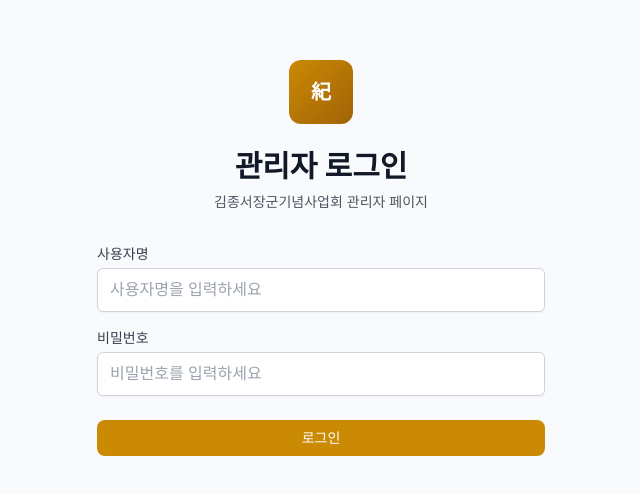
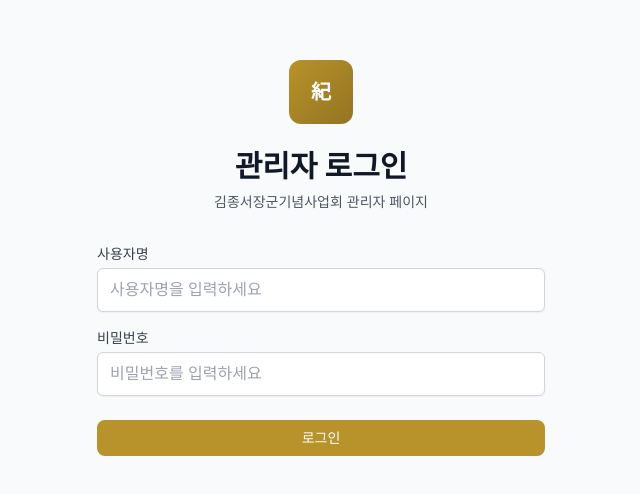
Before and after one commit to kimd345/kimjongseo-frontend, a Next.js app: page /admin/login in a window 1280 px wide. Shown: the part 142-636 px from the top of the page, without its empty margins (319-959 px from the left). Built offline with nearby package versions, Linux system fonts and the light colour scheme.

Commit message:
adjust hero ui

```diff
--- a/src/app/globals.css
+++ b/src/app/globals.css
@@ -68,23 +68,27 @@ body {
                0 2px 6px rgba(0, 0, 0, 0.9);
 }
 
-/* White text shadow utilities for light backgrounds */
-.text-shadow-white-sm {
-  text-shadow: 0 1px 2px rgba(255, 255, 255, 0.8);
+/* Brand-colored text shadow utilities - metallic gold theme */
+.text-shadow-brand-sm {
+  text-shadow: 1px 1px 3px rgba(74, 57, 16, 0.8),
+               0 0 2px rgba(254, 246, 217, 0.9);
 }
 
-.text-shadow-white-md {
-  text-shadow: 0 2px 4px rgba(255, 255, 255, 0.9);
+.text-shadow-brand-md {
+  text-shadow: 2px 2px 4px rgba(74, 57, 16, 0.85),
+               0 0 3px rgba(254, 246, 217, 1);
 }
 
-.text-shadow-white-lg {
-  text-shadow: 0 3px 8px rgba(255, 255, 255, 1),
-               0 1px 3px rgba(255, 255, 255, 0.9);
+.text-shadow-brand-lg {
+  text-shadow: 2px 2px 6px rgba(74, 57, 16, 0.9),
+               1px 1px 3px rgba(107, 83, 24, 0.7),
+               0 0 4px rgba(254, 246, 217, 1);
 }
 
-.text-shadow-white-xl {
-  text-shadow: 0 4px 12px rgba(255, 255, 255, 1),
-               0 2px 6px rgba(255, 255, 255, 1);
+.text-shadow-brand-xl {
+  text-shadow: 3px 3px 8px rgba(74, 57, 16, 0.95),
+               2px 2px 4px rgba(107, 83, 24, 0.8),
+               0 0 6px rgba(254, 246, 217, 1);
 }
 
 /* Line clamping utilities */
--- a/src/components/home/hero.tsx
+++ b/src/components/home/hero.tsx
@@ -19,7 +19,7 @@ function InteractiveWord({
 
 	return (
 		<span
-			className='inline-block cursor-pointer text-brand-900 hover:text-brand-800 transition-colors duration-200 select-none'
+			className='inline-block cursor-pointer text-brand-200 hover:text-brand-300 transition-colors duration-200 select-none'
 			style={{
 				letterSpacing: showChinese ? '0.25em' : 'normal',
 			}}
@@ -203,7 +203,7 @@ export default function EnhancedHeroSection({}: EnhancedHeroSectionProps) {
 	return (
 		<section
 			ref={heroRef}
-			className='relative overflow-hidden'
+			className='relative overflow-hidden select-none'
 			style={{ height: '170vh', minHeight: '170vh' }}
 		>
 			{/* Background Image with Parallax - LIGHT OVERLAY */}
@@ -221,22 +221,22 @@ export default function EnhancedHeroSection({}: EnhancedHeroSectionProps) {
 					onLoad={() => setImageLoaded(true)}
 				/>
 				{/* REVERSED: Light gradient overlay */}
-				{/* <div className='absolute inset-0 bg-gradient-to-b from-white/80 via-white/70 to-white/80' /> */}
+				<div className='absolute inset-0 bg-gradient-to-b from-black/40 via-black/20 to-black/40' />
 			</div>
 
 			{/* Main Content - Right Aligned at Top - DARK TEXT */}
 			<div
 				ref={contentRef}
-				className='relative z-10 text-right text-gray-900 px-6 sm:px-8 md:px-12 lg:px-20 max-w-7xl mx-auto w-full pt-24 sm:pt-32 md:pt-40'
+				className='relative z-10 text-right text-black px-6 sm:px-8 md:px-12 lg:px-20 max-w-7xl mx-auto w-full pt-24 sm:pt-32 md:pt-40'
 			>
 				<div className='ml-auto max-w-2xl'>
 					<h1 className='font-chosun text-4xl sm:text-5xl md:text-6xl lg:text-7xl xl:text-8xl font-bold mb-4 md:mb-6 leading-tight'>
 						절재 김종서 장군
 					</h1>
-					<div className='font-chosun text-xl sm:text-2xl md:text-3xl lg:text-4xl xl:text-5xl text-brand-900 mb-6 md:mb-8'>
+					<div className='font-chosun text-xl sm:text-2xl md:text-3xl lg:text-4xl xl:text-5xl text-gray-900 mb-6 md:mb-8'>
 						金宗瑞 (1383-1453)
 					</div>
-					<p className='text-lg sm:text-xl md:text-2xl lg:text-3xl text-gray-700 leading-relaxed'>
+					<p className='text-lg sm:text-xl md:text-2xl lg:text-3xl text-gray-800 leading-relaxed'>
 						조선 전기의 명재상이자 무장
 						<br />
 						6진 개척을 통한 영토 확장의 주역
@@ -278,7 +278,7 @@ export default function EnhancedHeroSection({}: EnhancedHeroSectionProps) {
 				className='absolute left-6 sm:left-8 md:left-12 lg:left-20 z-10'
 				style={{ top: '45vh' }}
 			>
-				<div className='flex flex-row-reverse items-start gap-3 sm:gap-4 md:gap-6 lg:gap-8 text-gray-900'>
+				<div className='flex flex-row-reverse items-start gap-3 sm:gap-4 md:gap-6 lg:gap-8 text-white'>
 					{/* Stanza 1 - 삭풍은나모끝에불고 (Rightmost - read first) */}
 					<div
 						ref={poemStanza1Ref}
@@ -289,7 +289,7 @@ export default function EnhancedHeroSection({}: EnhancedHeroSectionProps) {
 							textOrientation: 'upright',
 						}}
 					>
-						<p className='font-chosun text-base sm:text-xl md:text-2xl lg:text-3xl xl:text-4xl font-bold text-shadow-white-xl tracking-wide select-none'>
+						<p className='font-chosun text-base sm:text-xl md:text-2xl lg:text-3xl xl:text-4xl font-bold text-shadow-brand-xl tracking-wide'>
 							<InteractiveWord korean='삭풍' chinese='朔風' />
 							은나모끝에불고
 						</p>
@@ -305,7 +305,7 @@ export default function EnhancedHeroSection({}: EnhancedHeroSectionProps) {
 							textOrientation: 'upright',
 						}}
 					>
-						<p className='font-chosun text-base sm:text-xl md:text-2xl lg:text-3xl xl:text-4xl font-bold text-shadow-white-xl tracking-wide select-none'>
+						<p className='font-chosun text-base sm:text-xl md:text-2xl lg:text-3xl xl:text-4xl font-bold text-shadow-brand-xl tracking-wide'>
 							<InteractiveWord korean='명월' chinese='明月' />
 							은눈속에찬데
 						</p>
@@ -321,7 +321,7 @@ export default function EnhancedHeroSection({}: EnhancedHeroSectionProps) {
 							textOrientation: 'upright',
 						}}
 					>
-						<p className='font-chosun text-base sm:text-xl md:text-2xl lg:text-3xl xl:text-4xl font-bold text-shadow-white-xl tracking-wide select-none'>
+						<p className='font-chosun text-base sm:text-xl md:text-2xl lg:text-3xl xl:text-4xl font-bold text-shadow-brand-xl tracking-wide'>
 							<InteractiveWord korean='만리변성' chinese='萬里邊城' />에
 							<InteractiveWord korean='일장검' chinese='一長劍' />
 							짊고서서
@@ -338,7 +338,7 @@ export default function EnhancedHeroSection({}: EnhancedHeroSectionProps) {
 							textOrientation: 'upright',
 						}}
 					>
-						<p className='font-chosun text-base sm:text-xl md:text-2xl lg:text-3xl xl:text-4xl font-bold text-shadow-white-xl tracking-wide select-none'>
+						<p className='font-chosun text-base sm:text-xl md:text-2xl lg:text-3xl xl:text-4xl font-bold text-shadow-brand-xl tracking-wide'>
 							긴파람흰한소래에
 						</p>
 					</div>
@@ -353,7 +353,7 @@ export default function EnhancedHeroSection({}: EnhancedHeroSectionProps) {
 							textOrientation: 'upright',
 						}}
 					>
-						<p className='font-chosun text-base sm:text-xl md:text-2xl lg:text-3xl xl:text-4xl font-bold text-shadow-white-xl tracking-wide select-none'>
+						<p className='font-chosun text-base sm:text-xl md:text-2xl lg:text-3xl xl:text-4xl font-bold text-shadow-brand-xl tracking-wide'>
 							거칠것이없에라
 						</p>
 					</div>
@@ -368,7 +368,7 @@ export default function EnhancedHeroSection({}: EnhancedHeroSectionProps) {
 							textOrientation: 'mixed',
 						}}
 					>
-						<p className='font-chosun text-sm sm:text-base md:text-lg lg:text-xl font-bold border-r-2 border-gray-900/40 pr-2 sm:pr-3 select-none text-shadow-white-xl'>
+						<p className='font-chosun text-sm sm:text-base md:text-lg lg:text-xl font-bold border-r-2 border-gray-900/40 pr-2 sm:pr-3 text-shadow-brand-xl'>
 							- 김종서 장군의 시조{' '}
 							<InteractiveWord korean='호기가' chinese='豪氣歌' />
 						</p>
--- a/src/components/ui/mobile-optimized-section.tsx
+++ b/src/components/ui/mobile-optimized-section.tsx
@@ -87,9 +87,6 @@ export function MobileOptimizedSection({
 						}`}
 					>
 						<div className='text-center'>
-							<span className='inline-block px-3 py-1 bg-brand-100 text-brand-800 text-sm font-medium rounded-full mb-3'>
-								{String(index + 1).padStart(2, '0')}
-							</span>
 							<h2 className='text-3xl sm:text-4xl font-bold text-gray-900 mb-4 leading-tight'>
 								{name}
 							</h2>
@@ -153,9 +150,6 @@ export function MobileOptimizedSection({
 						}`}
 					>
 						<div>
-							<span className='inline-block px-4 py-2 bg-brand-100 text-brand-800 text-sm font-medium rounded-full mb-4'>
-								{String(index + 1).padStart(2, '0')}
-							</span>
 							<h2 className='text-4xl md:text-5xl lg:text-6xl font-bold text-gray-900 mb-6 leading-tight'>
 								{name}
 							</h2>
--- a/tailwind.config.js
+++ b/tailwind.config.js
@@ -9,16 +9,16 @@ module.exports = {
 		extend: {
 			colors: {
 				brand: {
-					50: '#fefce8',
-					100: '#fef9c3',
-					200: '#fef08a',
-					300: '#fde047',
-					400: '#facc15',
-					500: '#eab308',
-					600: '#ca8a04',
-					700: '#a16207',
-					800: '#854d0e',
-					900: '#713f12',
+					50: '#fefbf0',
+					100: '#fef6d9',
+					200: '#fdedb3',
+					300: '#f5dc7d',
+					400: '#e8c954',
+					500: '#d3af37',
+					600: '#b8922a',
+					700: '#947422',
+					800: '#6b5318',
+					900: '#4a3910',
 				},
 				korean: {
 					red: '#cd2e3a',
```
